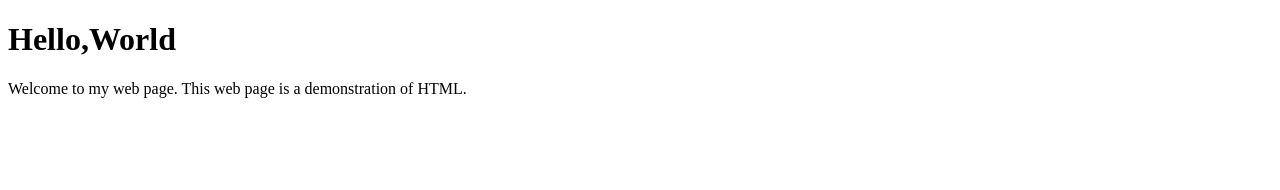
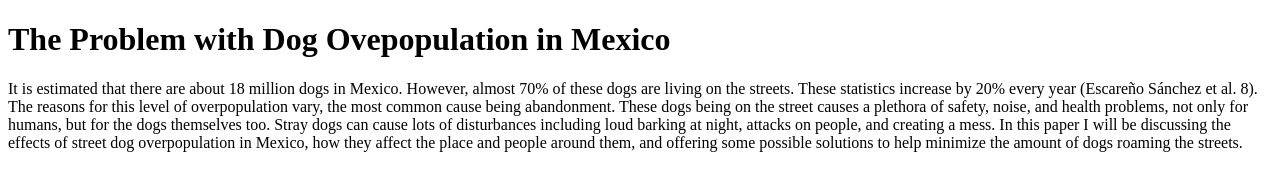
Before and after one commit to nayari-uribe-diaz/Stray-Dogs, a plain HTML site: page index.html in a window 1280 px wide. Drawn offline with Linux system fonts and the light colour scheme.

Commit message:
Update index.html

```diff
--- a/index.html
+++ b/index.html
@@ -1,10 +1,10 @@
 <!DOCTYPE html>
 <html>
-  <head><title>Example web page</title></head>
+  <head><title>The Problem with Dog Overpopulation</title></head>
   <body>
-      <h1>Hello,World</h1>
+      <h1>The Problem with Dog Ovepopulation in Mexico</h1>
     <p>
-      Welcome to my web page. This web page is a demonstration of HTML.
+     It is estimated that there are about 18 million dogs in Mexico. However, almost 70% of these dogs are living on the streets. These statistics increase by 20% every year (Escareño Sánchez et al. 8). The reasons for this level of overpopulation vary, the most common cause being abandonment. These dogs being on the street causes a plethora of safety, noise, and health problems, not only for humans, but for the dogs themselves too. Stray dogs can cause lots of disturbances including loud barking at night, attacks on people, and creating a mess. In this paper I will be discussing the effects of street dog overpopulation in Mexico, how they affect the place and people around them, and offering some possible solutions to help minimize the amount of dogs roaming the streets.
     </p>
   </body>
 </html>
```
